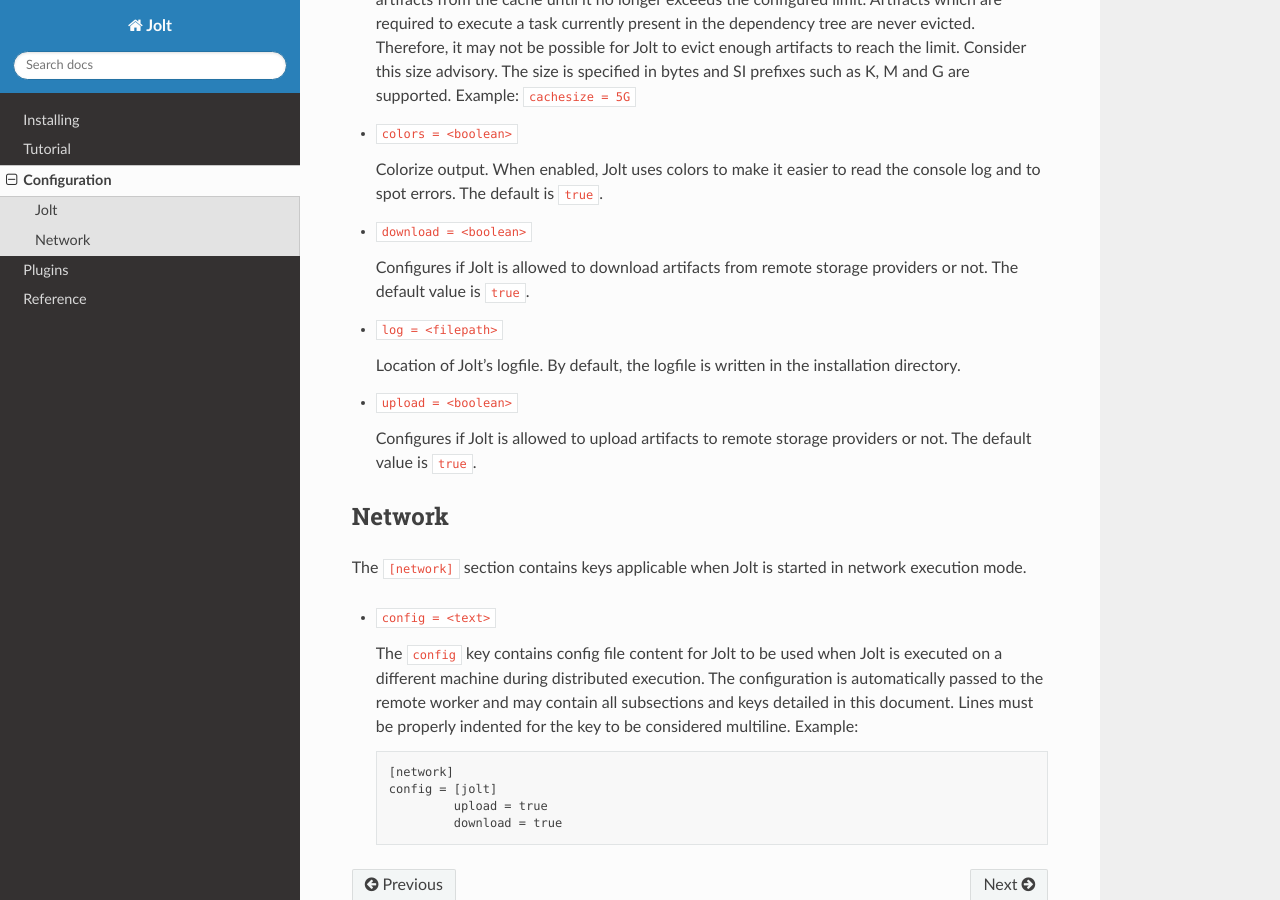
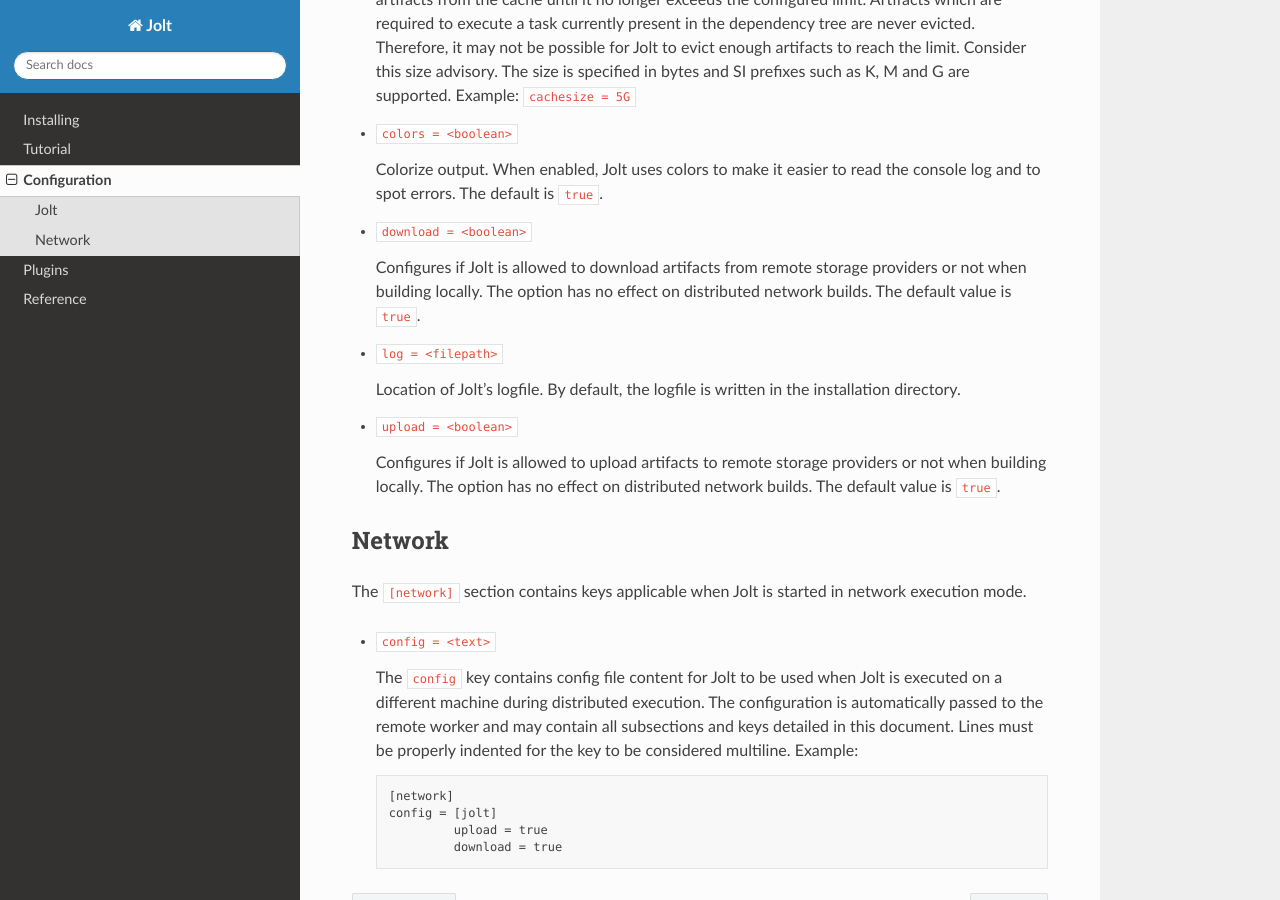
Before and after one commit to srand/jolt, a Sphinx documentation site: the page built from docs/configuration.rst, in a window 1280 px wide and 900 px high, scrolled down 518 px. Built offline with Sphinx 7.4.7 and the Read the Docs theme 2.0.0, drawn with Linux system fonts in a browser that asks for light colours.

Commit message:
cache: upload/download config options now only affects local builds
Signed-off-by: Robert Andersson <rbrt.andersson@outlook.com>

```diff
--- a/docs/configuration.rst
+++ b/docs/configuration.rst
@@ -35,7 +35,8 @@
 * ``download = <boolean>``
 
   Configures if Jolt is allowed to download artifacts from remote storage
-  providers or not. The default value is ``true``.
+  providers or not when building locally. The option has no effect on
+  distributed network builds. The default value is ``true``.
 
 * ``log = <filepath>``
 
@@ -45,7 +46,8 @@
 * ``upload = <boolean>``
 
   Configures if Jolt is allowed to upload artifacts to remote storage
-  providers or not. The default value is ``true``.
+  providers or not when building locally. The option has no effect on
+  distributed network builds. The default value is ``true``.
 
 
 
```
Also changed, not shown: 2 other files.
